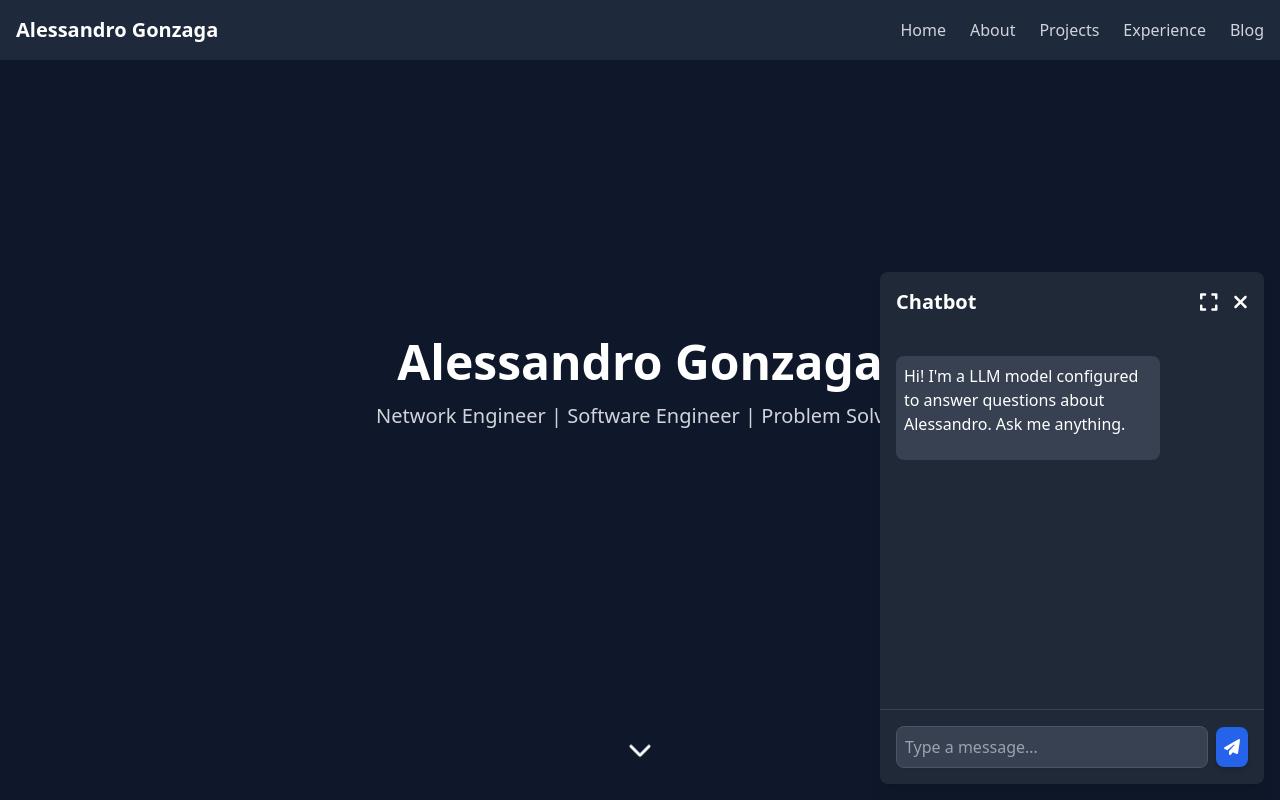
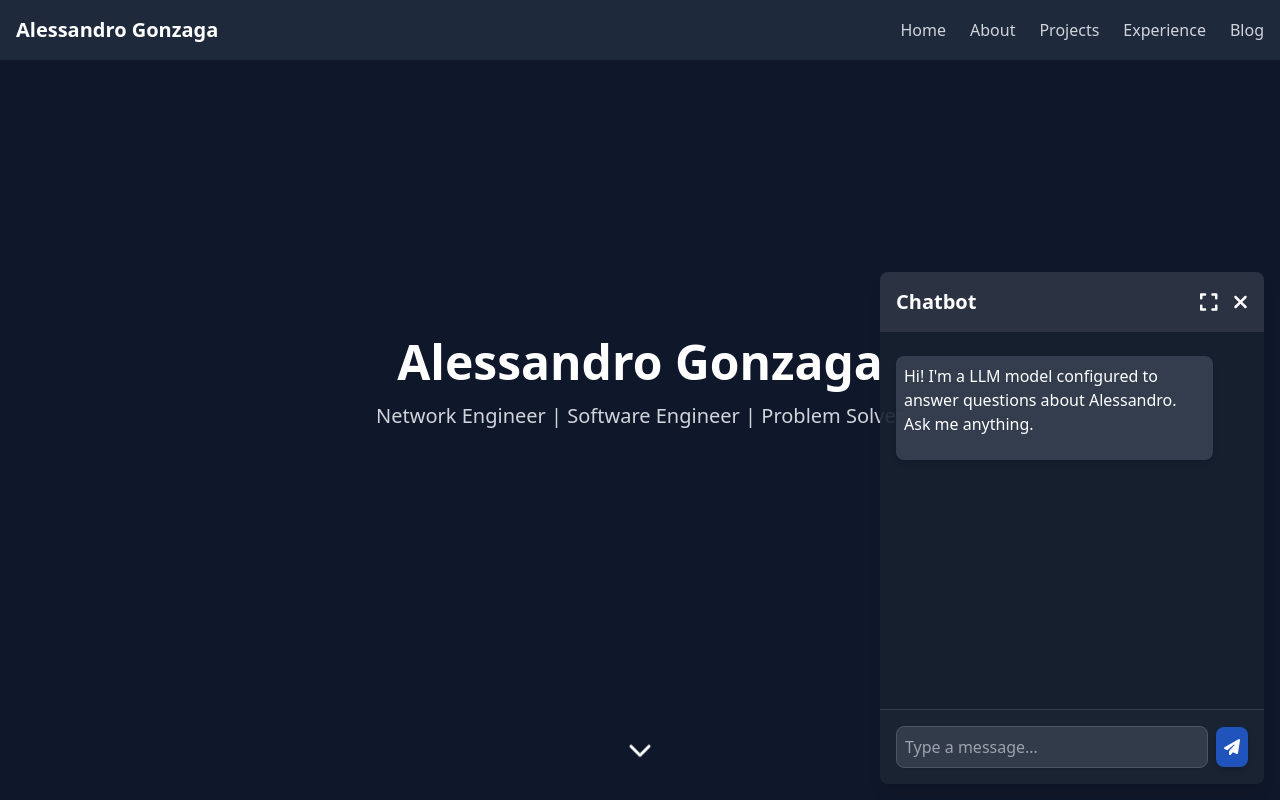
Before and after one commit to Gnzaga/Personal-Portfolio-Site, a React (Create React App) app: page / in a window 1280 px wide. Both pictures are taken after a click on the button "Open chat". Shown: the top 800 px of the page. Built offline with nearby package versions, Linux system fonts and the light colour scheme.

Commit message:
updates to chatbot

```diff
--- a/src/App.js
+++ b/src/App.js
@@ -50,7 +50,7 @@ function App() {
       <div className="bg-slate-900 min-h-screen flex flex-col"> {/* Main container with a dark background and flex layout */}
         <Navbar /> {/* Navigation bar at the top */}
         <PageTransition> {/* Wrapper for page transition animations */}
-          <div className="flex-grow"> {/* Main content area that grows to fill available space */}
+          <main className="flex-grow"> {/* Main content area that grows to fill available space */}
             <Routes>
               {/* Define routes and associate each with a specific component */}
               <Route path="/" element={<Home />} />
@@ -70,7 +70,7 @@ function App() {
               <Route path="/error" element={<ErrorPage />} />
               <Route path="*" element={<Home />} /> {/* Catch-all route for undefined paths */}
             </Routes>
-          </div>
+          </main>
           <Footer /> {/* Footer component at the bottom of the page */}
         </PageTransition>
         {/* Add the Chatbot component for user interaction with the portfolio */}
--- a/src/components/ChatBot.js
+++ b/src/components/ChatBot.js
@@ -23,6 +23,8 @@ const ChatBot = () => {
   const [currentBotMessage, setCurrentBotMessage] = useState(''); // State for current streaming message from the bot
   const messagesEndRef = useRef(null); // Ref to scroll to the bottom of the messages
   const chatContainerRef = useRef(null); // Ref to adjust chat container size dynamically
+  const mainContentRef = useRef(null); // Ref to main content that needs to be shifted
+  const navbarRef = useRef(null); // Ref to navbar that needs to be shifted
 
   // Scrolls to the bottom of the chat when new messages are added or streaming messages are updated
   const scrollToBottom = () => {
@@ -39,16 +41,11 @@ const ChatBot = () => {
         chatContainerRef.current.style.setProperty('--vh', `${vh}px`);
       }
     };
-
     handleResize();
     window.addEventListener('resize', handleResize);
-
     return () => window.removeEventListener('resize', handleResize); // Cleanup listener on component unmount
   }, []);
 
-  // Load the model on component mount
-
-// sendMessage.js (React component snippet)
   const sendMessage = async () => {
     if (!input.trim()) return;
 
@@ -77,21 +74,19 @@ const sendMessage = async () => {
 
         buf += decoder.decode(value, { stream: true });
 
-      // split on *double* newline to be safe with Windows / proxies
         let parts = buf.split(/\r?\n/);
-      buf = parts.pop();              // save incomplete line
+        buf = parts.pop();
 
         for (let line of parts) {
           line = line.trim();
           if (!line.startsWith('data:')) continue;
 
-        const content = line.slice(5).trim();   // remove "data: "
+          const content = line.slice(5).trim();
           if (content === '[DONE]') break;
 
           try {
             const json = JSON.parse(content);
 
-          // accept either proxy shape or raw OpenAI shape
             const token =
               json.delta ??
               json.message?.content ??
@@ -122,8 +117,6 @@ const sendMessage = async () => {
     }
   };
 
-
-  // Handle Enter key press for message sending
   const handleKeyPress = (e) => {
     if (e.key === 'Enter' && !e.shiftKey) {
       e.preventDefault();
@@ -131,19 +124,30 @@ const sendMessage = async () => {
     }
   };
 
-  // Toggle expanded state for chatbot window
   const toggleExpand = () => {
     setIsExpanded(!isExpanded);
   };
 
-  // Custom components for ReactMarkdown rendering
   const components = {
-    p: ({ children }) => <p className="mb-4">{children}</p>, // Custom paragraph styling
+    p: ({ children }) => <p className="mb-4">{children}</p>,
   };
 
-  // Format bot messages to add extra spacing between paragraphs
   const formatBotMessage = (text) => {
     return text.replace(/\n{2,}/g, '\n\n\n');
+  };
+
+  const getChatContainerClasses = () => {
+    const baseClasses = `fixed shadow-lg overflow-hidden z-50 transition-all duration-500`;
+
+    if (!isOpen) {
+      return `${baseClasses} bg-gray-900 bottom-4 right-4 opacity-0 invisible`;
+    }
+    if (isExpanded) {
+      // Semi-transparent backdrop at 20% opacity when expanded
+      return `${baseClasses} bg-gray-800 bg-opacity-70 bottom-4 right-0 w-full md:w-1/2 h-96 md:h-[32rem] rounded-none md:rounded-l-lg opacity-100 visible`;
+    }
+    // Apply 20% opacity for collapsed view
+    return `${baseClasses} bg-gray-900 bg-opacity-80 bottom-4 right-4 w-80 h-96 md:w-96 md:h-[32rem] rounded-lg opacity-100 visible`;
   };
 
   return (
@@ -152,39 +156,44 @@ const sendMessage = async () => {
         <button
           onClick={() => setIsOpen(true)}
           className="fixed bottom-4 right-4 bg-blue-600 text-white p-4 rounded-full shadow-lg hover:bg-blue-700 transition-colors duration-300 z-50"
+          aria-label="Open chat"
         >
           <FontAwesomeIcon icon={faComments} size="2x" />
         </button>
       )}
       <div
         ref={chatContainerRef}
-        className={`fixed bottom-4 right-4 bg-gray-900 shadow-lg transition-all duration-300 ease-in-out ${
-          isOpen ? 'opacity-100 visible' : 'opacity-0 invisible'
-        } w-80 h-96 md:w-96 md:h-[32rem] ${
-          isExpanded ? 'w-3/4 h-3/4' : ''
-        } overflow-hidden z-50 rounded-lg`}
+        className={getChatContainerClasses()}
       >
         <div className="flex flex-col h-full">
-          <div className="bg-gray-800 text-white p-4 flex justify-between items-center">
+          <div className={`${isExpanded ? 'bg-transparent' : 'bg-gray-500 bg-opacity-30'} text-white p-4 flex justify-between items-center`}>  {/* Header */}
             <h2 className="text-xl font-bold">Chatbot</h2>
-            <div>
-              <button onClick={toggleExpand} className="text-white hover:text-gray-300 mr-4 hidden md:inline-block">
+            <div className="flex items-center">
+              <button
+                onClick={toggleExpand}
+                className="text-white hover:text-gray-300 mr-4 inline-block transition-transform duration-300 transform hover:scale-110"
+                aria-label={isExpanded ? "Collapse chat" : "Expand chat"}
+              >
                 <FontAwesomeIcon icon={isExpanded ? faCompress : faExpand} size="lg" />
               </button>
-              <button onClick={() => setIsOpen(false)} className="text-white hover:text-gray-300">
+              <button
+                onClick={() => setIsOpen(false)}
+                className="text-white hover:text-gray-300 transition-transform duration-300 transform hover:scale-110"
+                aria-label="Close chat"
+              >
                 <FontAwesomeIcon icon={faTimes} size="lg" />
               </button>
             </div>
           </div>
-          <div className="flex-1 overflow-y-auto p-4 bg-gray-800">
+          <div className={`flex-1 overflow-y-auto p-4 ${isExpanded ? 'bg-transparent' : 'bg-gray-800 bg-opacity-50'} scrollbar-thin scrollbar-thumb-gray-600 scrollbar-track-gray-800`}>  {/* Messages area */}
             {messages.map((msg, idx) => (
               <div
                 key={idx}
                 className={`my-2 p-2 rounded-lg ${
                   msg.sender === 'user'
-                    ? 'bg-blue-600 text-white ml-auto'
-                    : 'bg-gray-700 text-white mr-auto'
-                } max-w-[85%] md:max-w-[75%] break-words`}
+                    ? 'bg-blue-600 bg-opacity-90 text-white ml-auto'
+                    : 'bg-gray-700 bg-opacity-90 text-white mr-auto'
+                } max-w-[90%] md:max-w-[90%] break-words shadow-md`}
               >
                 {msg.sender === 'bot' ? (
                   <ReactMarkdown components={components}>
@@ -196,34 +205,37 @@ const sendMessage = async () => {
               </div>
             ))}
             {currentBotMessage && (
-              <div className="my-2 p-2 rounded-lg bg-gray-700 text-white mr-auto max-w-[85%] md:max-w-[75%] break-words">
+              <div className="my-2 p-2 rounded-lg bg-gray-700 bg-opacity-70 text-white mr-auto max-w-[90%] md:max-w-[90%] break-words shadow-md">
                 <ReactMarkdown components={components}>
                   {formatBotMessage(currentBotMessage)}
                 </ReactMarkdown>
               </div>
             )}
             {isLoading && !currentBotMessage && (
-              <div className="my-2 p-2 rounded-lg bg-gray-700 text-white mr-auto max-w-[85%] md:max-w-[75%]">
-                <span className="animate-pulse">...</span>
+              <div className="my-2 p-2 rounded-lg bg-gray-700 bg-opacity-70 text-white mr-auto max-w-[90%] md:max-w-[90%] shadow-md">
+                <span className="animate-pulse">
+                  Searching knowledge base...
+                </span>
               </div>
             )}
             <div ref={messagesEndRef} />
           </div>
-          <div className="p-4 border-t border-gray-700 bg-gray-800">
+          <div className={`${isExpanded ? 'bg-transparent border-transparent' : 'bg-gray-800 bg-opacity-70 border-gray-700 border-opacity-90'} p-4 border-t`}>  {/* Input area */}
             <div className="flex items-center">
               <textarea
                 value={input}
                 onChange={(e) => setInput(e.target.value)}
                 onKeyDown={handleKeyPress}
                 placeholder="Type a message..."
-                className="flex-grow p-2 border border-gray-600 rounded-lg shadow-sm focus:outline-none resize-none bg-gray-700 text-white mr-2"
+                className="flex-grow p-2 border border-gray-600 rounded-lg shadow-sm focus:outline-none focus:ring-2 focus:ring-blue-500 focus:border-transparent resize-none bg-gray-700 text-white mr-2 bg-opacity-80"
                 rows="1"
                 style={{ minHeight: '2.5rem', maxHeight: '6rem' }}
               />
               <button
                 onClick={sendMessage}
-                className="bg-blue-600 text-white p-2 rounded-lg shadow-md hover:bg-blue-700 disabled:bg-blue-500 flex-shrink-0"
+                className="bg-blue-600 text-white p-2 rounded-lg shadow-md hover:bg-blue-700 disabled:bg-blue-500 flex-shrink-0 transition-colors duration-300 bg-opacity-75"
                 disabled={isLoading}
+                aria-label="Send message"
               >
                 <FontAwesomeIcon icon={faPaperPlane} />
               </button>
```
Lines whose indentation alone changed are shown as unchanged.
